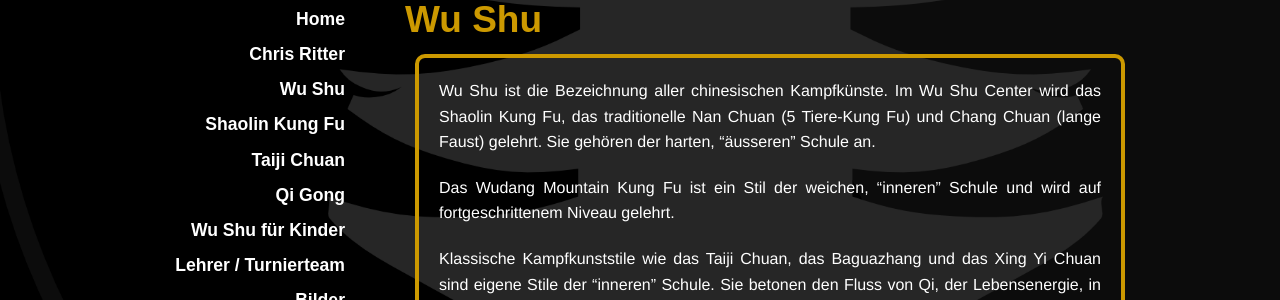
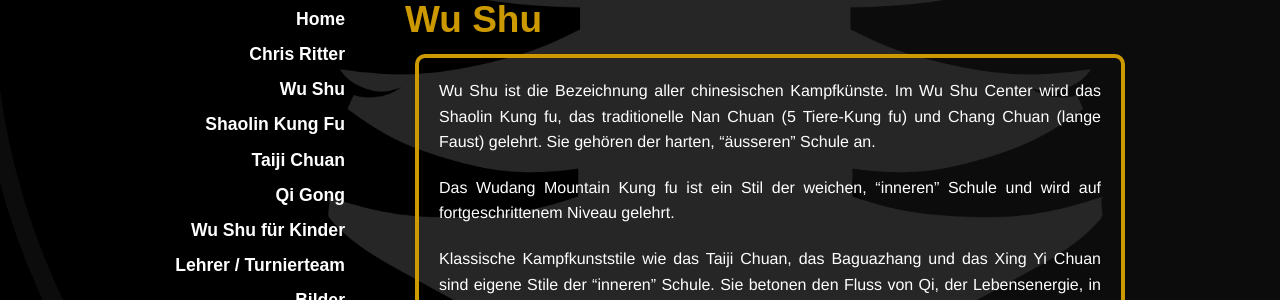
Before and after one commit to wu-shu/wu-shu.github.io, a Jekyll site: the page built from wu-shu/index.md, in a window 1280 px wide. Shown: the part 259-559 px from the top of the page. Built offline with Jekyll 4.4.1, drawn with Linux system fonts in a browser that asks for light colours; some web fonts are replaced; Markdown is read by kramdown in place of the engine named in the settings; comment, search, counter and statistics services are not loaded.

Commit message:
Revert "Textänderungen"
This reverts commit 3f85e016098a130d4ccc053a5b81736a8d76eeeb.

```diff
--- a/wu-shu/index.md
+++ b/wu-shu/index.md
@@ -4,9 +4,9 @@
 ---
 
 Wu Shu ist die Bezeichnung aller chinesischen Kampfkünste.
-Im Wu Shu Center wird das Shaolin Kung Fu, das traditionelle Nan Chuan (5 Tiere-Kung Fu) und Chang Chuan (lange Faust) gelehrt. Sie gehören der harten, "äusseren" Schule an.
+Im Wu Shu Center wird das Shaolin Kung fu, das traditionelle Nan Chuan (5 Tiere-Kung fu) und Chang Chuan (lange Faust) gelehrt. Sie gehören der harten, "äusseren" Schule an.
 
-Das Wudang Mountain Kung Fu ist ein Stil der weichen, "inneren" Schule und wird auf fortgeschrittenem Niveau gelehrt.
+Das Wudang Mountain Kung fu ist ein Stil der weichen, "inneren" Schule und wird auf fortgeschrittenem Niveau gelehrt.
 
 Klassische Kampfkunststile wie das Taiji Chuan, das Baguazhang und das Xing Yi Chuan sind eigene Stile der "inneren" Schule. Sie betonen den Fluss von Qi, der Lebensenergie, in den Bewegungen und dienen somit der Entspannung und Gesundheit. Der Ursprung und die Anwendung aber liegen in der Kampfkunst und wird in diesem Sinne im Wu Shu Center unterrichtet.
 
```
Also changed, not shown: infos-kontakt/index.md (+0 -1 lines), shaolin-kung-fu/index.md (+1 -1 lines), wu-shu-fuer-kinder/index.md (+1 -1 lines), images/swisswushu.jpg (deleted), 1 other file.
